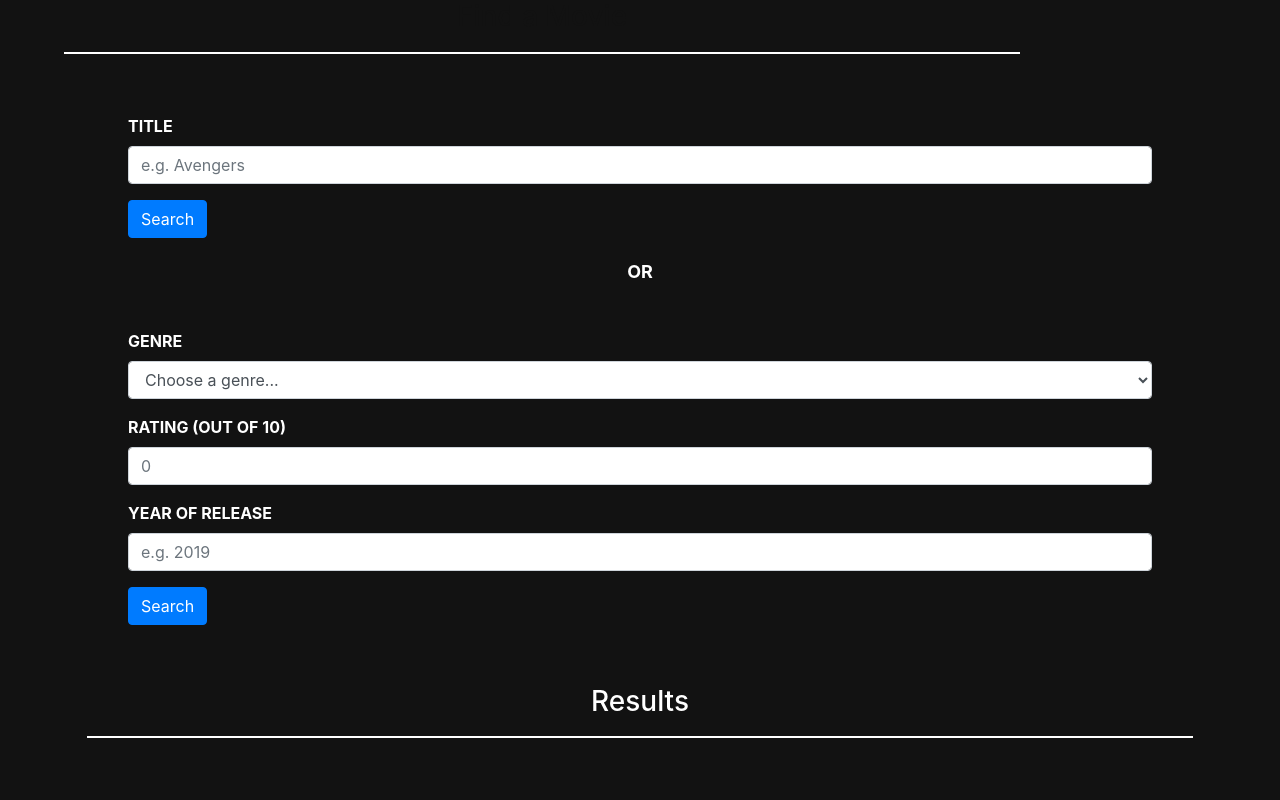
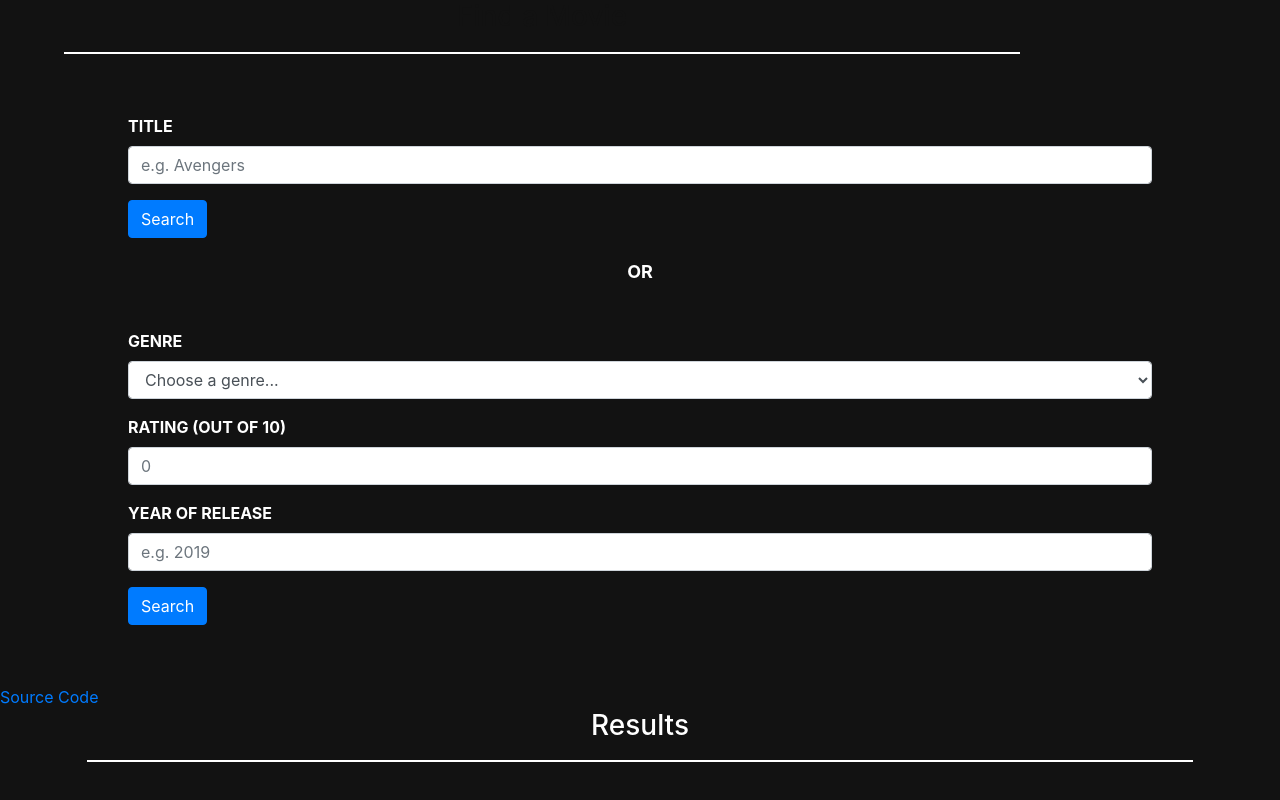
Before and after one commit to arkl8770/movies, a React (Create React App) app: page / in a window 1280 px wide. Shown: the part 667-1467 px from the top of the page. Built offline with nearby package versions, Linux system fonts and the light colour scheme.

Commit message:
add source code

```diff
--- a/src/App.js
+++ b/src/App.js
@@ -180,6 +180,8 @@ import ResultsList from './ResultsList.js';
 
 		    	title={this.state.title}
 		    	actor={this.state.actor} />
+				<a className="sourceCode" href="https://github.com/arkl8770/movies">Source Code</a>
+
 
 
 		    	<ResultsList results={this.state.results} />
```
